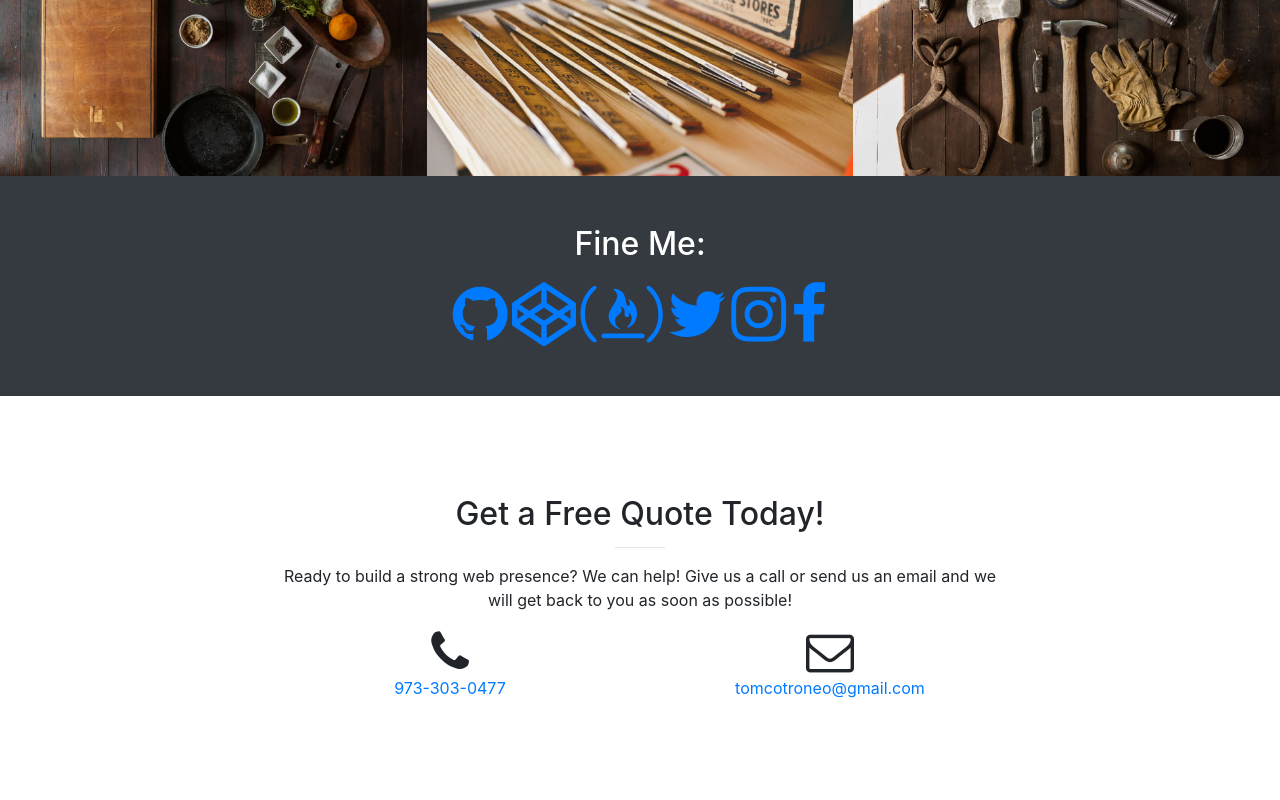
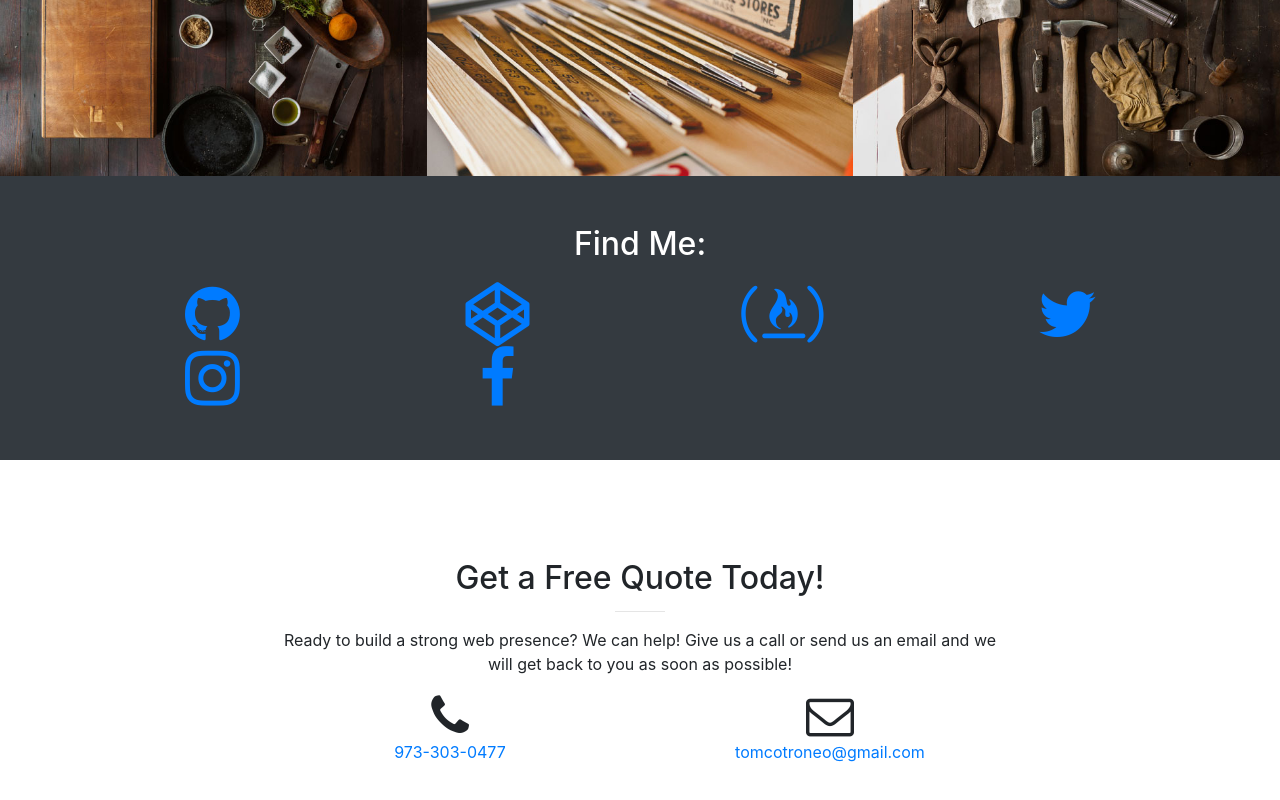
Before and after one commit to cotrones/cotrones.github.io, a website with bundled scripts: page index.html in a window 1280 px wide. Shown: the part 1947-2747 px from the top of the page. Built offline with nearby package versions, Linux system fonts and the light colour scheme.

Commit message:
Social Media Update
Added DIVs to social media

```diff
--- a/index.html
+++ b/index.html
@@ -220,26 +220,39 @@
 
 	<div class="call-to-action bg-dark">
       <div class="container text-center">
-        <h2>Fine Me:</h2>
-
+        <h2>Find Me:</h2>
+		<div class="row">
+			<div class="col-lg-3 col-md-6 text-center">
 				<a href="https://github.com/cotrones" target="_blank">
 					<i class="fa fa-4x fa-github sr-icons"></i>
 				</a>
+			</div>
+			<div class="col-lg-3 col-md-6 text-center">
 				<a href="https://codepen.io/cotrones/" target="_blank">
 					<i class="fa fa-4x fa-codepen sr-icons"></i>
 				</a>
+			</div>
+			<div class="col-lg-3 col-md-6 text-center">
 				<a href="https://www.freecodecamp.org/cotrones" target="_blank">
 					<i class="fa fa-4x fa-free-code-camp sr-icons"></i>
 				</a>
+			</div>
+			<div class="col-lg-3 col-md-6 text-center">
 				<a href="https://twitter.com/cotrones" target="_blank">
 					<i class="fa fa-4x fa-twitter sr-icons"></i>
 				</a>
+			</div>
+			<div class="col-lg-3 col-md-6 text-center">
 				<a href="https://www.instagram.com/cotrones/" target="_blank">
 					<i class="fa fa-4x fa-instagram sr-icons"></i>
 				</a>
+			</div>
+			<div class="col-lg-3 col-md-6 text-center">
 				<a href="https://www.facebook.com/cotrones" target="_blank">
 					<i class="fa fa-4x fa-facebook sr-icons"></i>
 				</a>
+			</div>
+		</div>
       </div>
     </div>
 
```
Lines whose indentation alone changed are shown as unchanged.
